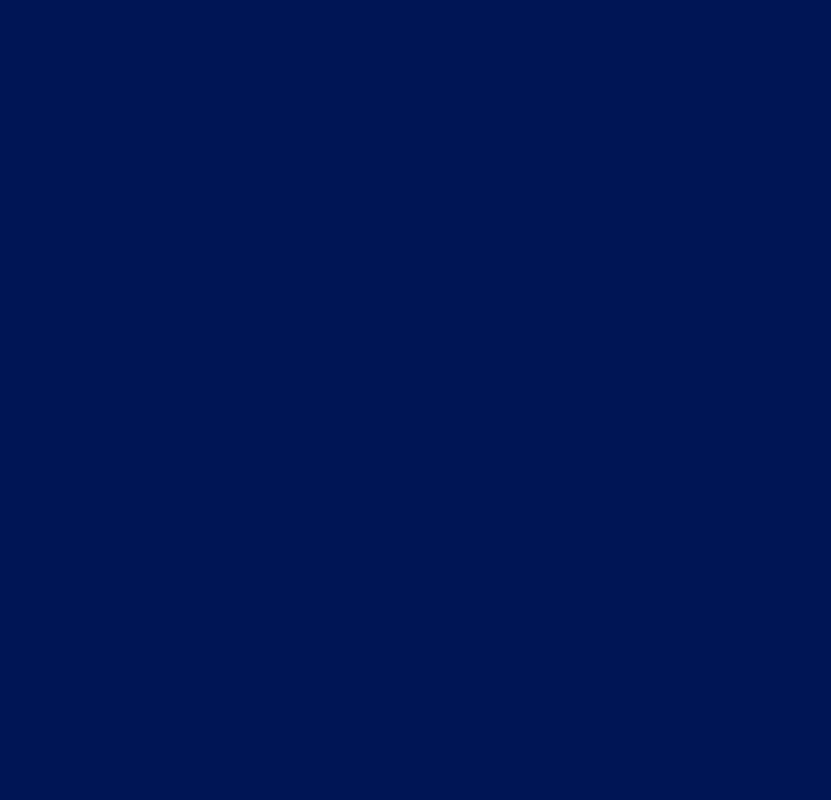
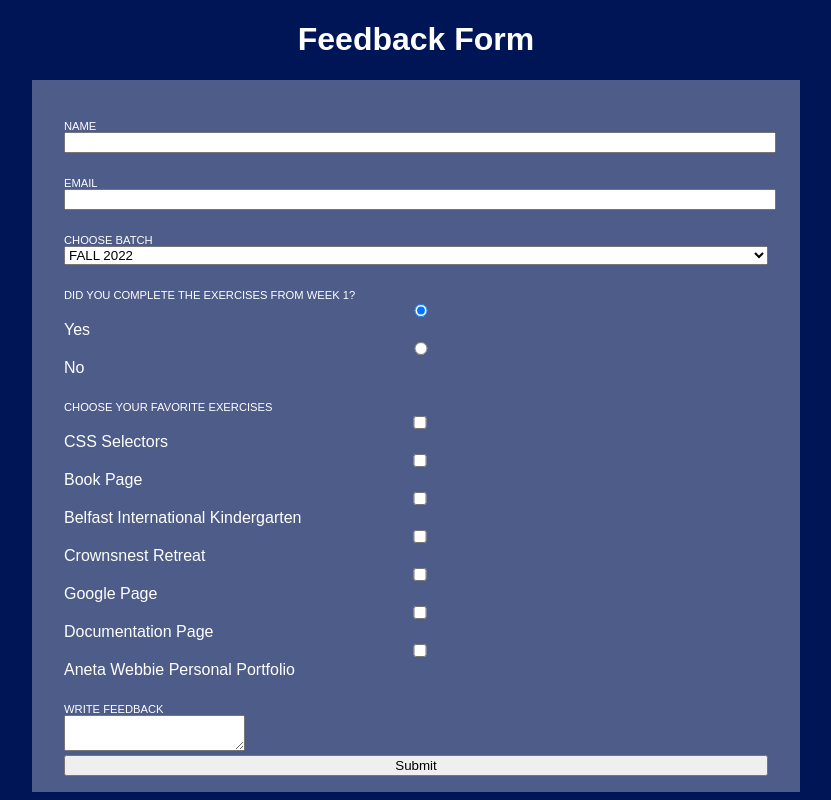
Before and after one commit to bdodgen/07-survey-page, a website: page src/index.html in a window 1280 px wide. Shown: the whole page, without its empty margins (224-1055 px from the left). Drawn offline with nearby package versions, Linux system fonts and the light colour scheme; files that its build step writes are made by us from their sources.

Commit message:
not completed, just out of time

```diff
--- a/src/index.html
+++ b/src/index.html
@@ -7,5 +7,114 @@
     <title>Document</title>
     <link rel="stylesheet" href="css/style.css" />
   </head>
-  <body></body>
+  <body>
+    <h1>Feedback Form</h1>
+    <section class="container">
+      <form
+        action="https://classes.codingbootcamp.cz/assets/classes/request-visualization/script.php"
+        class="form"
+      >
+        <h3 class="container__form__name-input-header form-header">NAME</h3>
+        <input
+          type="text"
+          id="name-input"
+          name="address[city]"
+          value=""
+          placeholder=""
+        />
+        <h3 class="container__form__email-header form-header">EMAIL</h3>
+        <input type="text" id="email" name="email" value="" placeholder="" />
+        <h3 class="container__batch-header form-header">CHOOSE BATCH</h3>
+        <select id="batch" name="batch">
+          <option value="fall-2022" selected="selected">FALL 2022</option>
+          <option value="winter-2022">WINTER 2022</option>
+          <option value="spring-2023">SPRING 2023</option>
+        </select>
+        <div class="container__form__completed-wk1">
+          <h3 class="container__form__completed-wk1__header form-header">
+            DID YOU COMPLETE THE EXERCISES FROM WEEK 1?
+          </h3>
+          <div class="container__form__completed-wk1__answer">
+            <input
+              type="radio"
+              id="completed-wk1-yes"
+              name="completed-wk1"
+              value="1"
+              checked
+            />
+            <label for="completed-wk1__yes">Yes</label>
+          </div>
+          <div class="container__form__completed-wk1__answer">
+            <input
+              type="radio"
+              id="completed-wk1-no"
+              name="completed-wk1"
+              value="0"
+            />
+            <label for="completed-wk1__no">No</label>
+          </div>
+        </div>
+        <h3 class="container__form__fave-exercises-header form-header">
+          CHOOSE YOUR FAVORITE EXERCISES
+        </h3>
+        <input
+          type="checkbox"
+          id="fave-exercise-css-selectors"
+          name="css-selectors"
+          value="0"
+        />
+        <label for="fave-exercise-css-selectors">CSS Selectors</label>
+        <input
+          type="checkbox"
+          id="fave-exercise-book-page"
+          name="book-page"
+          value="0"
+        />
+        <label for="fave-exercise-book-page">Book Page</label>
+        <input
+          type="checkbox"
+          id="fave-exercise-belfast"
+          name="belfast"
+          value="0"
+        />
+        <label for="fave-exercise-belfast"
+          >Belfast International Kindergarten</label
+        >
+        <input
+          type="checkbox"
+          id="fave-exercise-crownsnest"
+          name="crownsnest"
+          value="0"
+        />
+        <label for="fave-exercise-crownsnest">Crownsnest Retreat</label>
+        <input
+          type="checkbox"
+          id="fave-exercise-google-page"
+          name="google-page"
+          value="0"
+        />
+        <label for="fave-exercise-google-page">Google Page</label>
+        <input
+          type="checkbox"
+          id="fave-exercise-documentation-page"
+          name="documentation-page"
+          value="0"
+        />
+        <label for="fave-exercise-documentation-page">Documentation Page</label>
+        <input
+          type="checkbox"
+          id="fave-exercise-aneta"
+          name="aneta"
+          value="0"
+        />
+        <label for="fave-exercise-aneta">Aneta Webbie Personal Portfolio</label>
+        <h3 class="container__form__feedback-header form-header">
+          WRITE FEEDBACK
+        </h3>
+        <textarea id="feedback" name="feedback" placeholder="Insert text here">
+        </textarea>
+        <input type="submit" value="Submit" name="submit" />
+      </form>
+    </section>
+  </body>
 </html>
--- a/src/scss/style.scss
+++ b/src/scss/style.scss
@@ -1,3 +1,50 @@
+$color-blue: #001555;
+$color-white: #ffffff;
+$font: sans-serif;
+
 body {
-  background-color: #001555;
+  background-color: $color-blue;
+  color: $color-white;
+  margin: 0 20%;
+  font-family: $font;
+  font-weight: 100;
+
+  h1 {
+    text-align: center;
+  }
+
+  .container {
+    background-color: rgba($color-white, 0.3);
+    padding: 1rem 2rem;
+
+    form {
+      h3 {
+        padding: 0;
+        font-size: 0.7rem;
+        font-weight: 100;
+        margin-bottom: 0;
+        margin-top: 1.5rem;
+      }
+
+      select {
+        display: block;
+      }
+
+      input,
+      select {
+        width: 100%;
+      }
+
+      &__form__completed-wk1 {
+        display: flex;
+        flex-direction: column;
+        align-items: flex-start;
+
+        &__answer {
+          display: flex;
+          flex-direction: row;
+        }
+      }
+    }
+  }
 }
```
